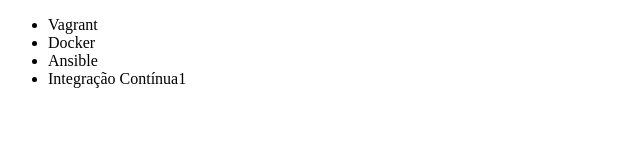
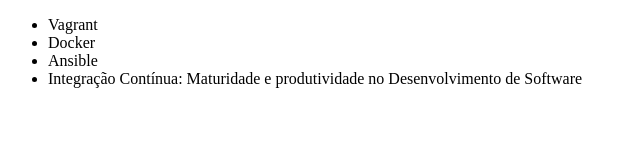
Before and after one commit to viniciusserrano/alura-git, a plain HTML site: page index.html in a window 1280 px wide. Shown: the whole page, without its empty margins (0-640 px from the left). Drawn offline with Linux system fonts and the light colour scheme.

Commit message:
Renomeando curso de integração contínua

```diff
--- a/index.html
+++ b/index.html
@@ -9,7 +9,7 @@
         <li>Vagrant</li>
         <li>Docker</li>
         <li>Ansible</li>
-        <li>Integração Contínua1</li>
+        <li>Integração Contínua: Maturidade e produtividade no Desenvolvimento de Software</li>
     </ul>
 </body>
 </html>
```
